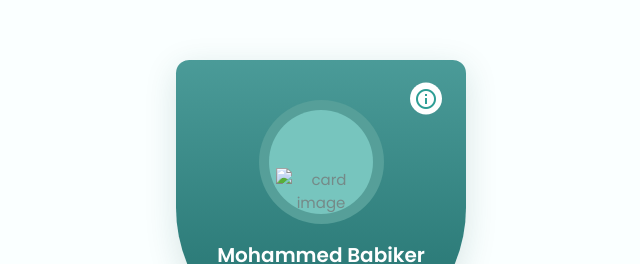
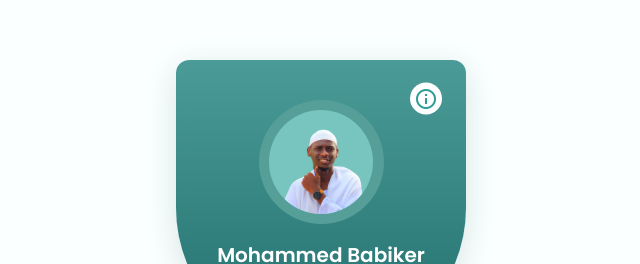
Before and after one commit to mohammedbabiker/personal-card-info-socials, a plain HTML site: page index.html in a window 1280 px wide. Shown: the part 194-458 px from the top of the page, without its empty margins (319-959 px from the left). Drawn offline with nearby package versions, Linux system fonts and the light colour scheme; the site is published under a folder, as on GitHub Pages, so addresses that start at the root find nothing.

Commit message:
Update index.html

```diff
--- a/index.html
+++ b/index.html
@@ -18,7 +18,7 @@
             <div class="card">
                 <div class="card__border">
                     <div class="card__perfil">
-                        <img src="/assets/img/perfil.png" alt="card image" class="card__img">
+                        <img src="./assets/img/perfil.png" alt="card image" class="card__img">
                     </div>
                 </div>
 
@@ -32,7 +32,7 @@
                     </div>
                     <div class="info__border">
                         <div class="info__perfil">
-                            <img src="/assets/img/perfil.png" alt="card image" class="info__img">
+                            <img src="./assets/img/perfil.png" alt="card image" class="info__img">
                         </div>
                     </div>
 
```
